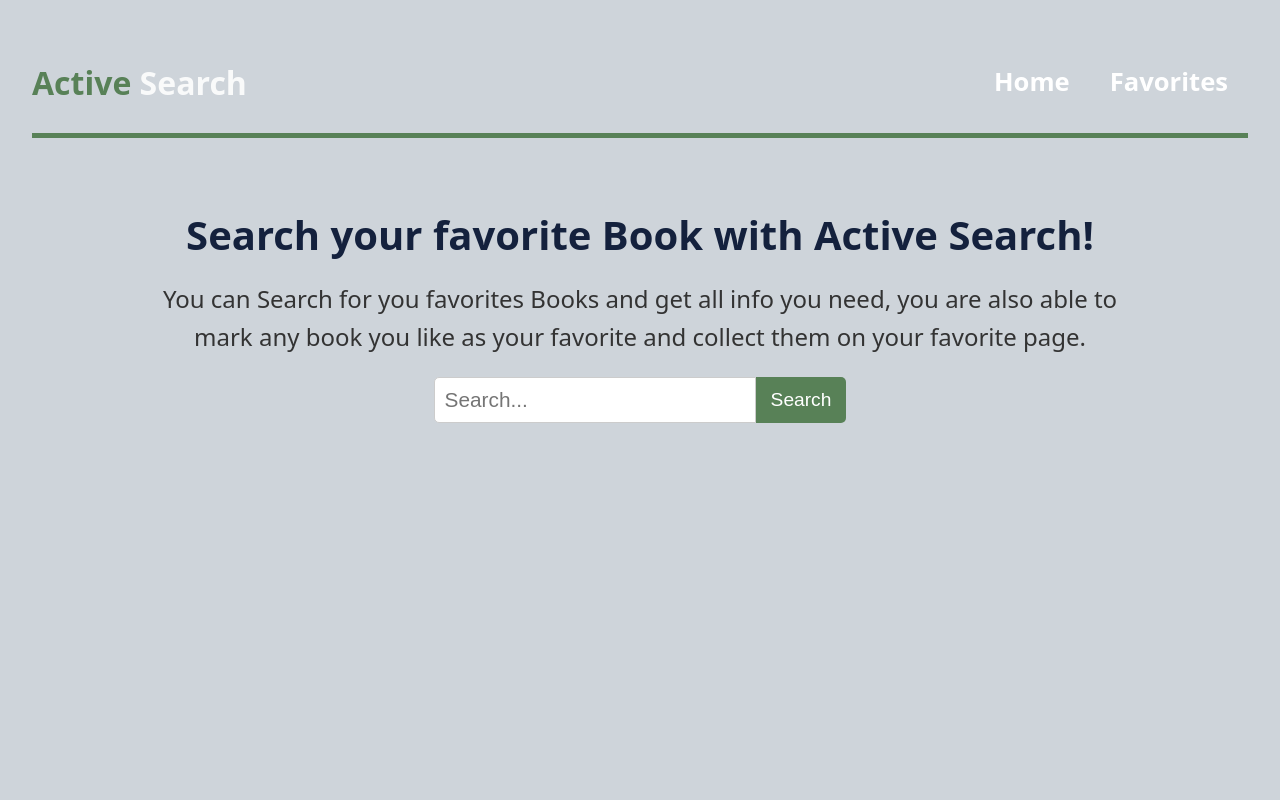
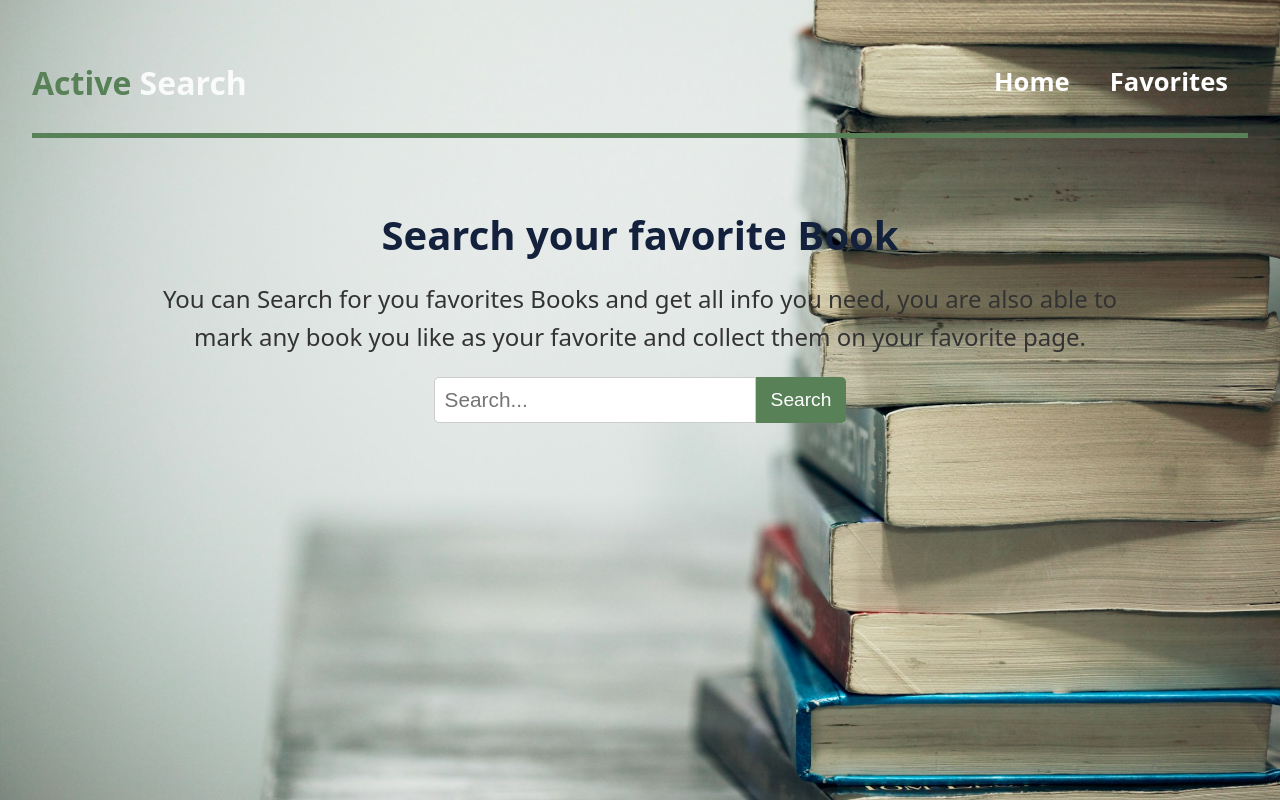
Before and after one commit to 1001hadi/react-sba-books, a React (Vite) app: page / in a window 1280 px wide. Built offline with nearby package versions, Linux system fonts and the light colour scheme; no server answers.

Commit message:
background image added and main  h1 updated

```diff
--- a/src/App.css
+++ b/src/App.css
@@ -4,6 +4,7 @@
   padding: 2rem;
   text-align: center;
 }
+
 
 .container {
   max-width: 1280px;
--- a/src/App.jsx
+++ b/src/App.jsx
@@ -8,7 +8,7 @@ import NotFound from "./pages/NotFound";
 import Navbar from "./components/Navbar/Navbar";
 
 function App() {
-  // local storage setup
+  // local storage state setup
   const [favoriteBooks, setFavoriteBooks] = useState(() => {
     try {
       const storedData = localStorage.getItem("favoriteBooks");
@@ -41,7 +41,6 @@ function App() {
         );
         return prevFavorites;
       }
-      // alert(`Adding "${bookToAdd.volumeInfo.title}" to favorites.`);
       return [...prevFavorites, bookToAdd];
     });
   };
@@ -50,7 +49,6 @@ function App() {
   const HandleRemove = (bookId) => {
     setFavoriteBooks((prevFavorites) => {
       const newFavorites = prevFavorites.filter((book) => book.id !== bookId);
-      // alert(`Book with ID "${bookId}" has been removed from your favorites.`);
       return newFavorites;
     });
   };
--- a/src/index.css
+++ b/src/index.css
@@ -9,9 +9,13 @@
 }
 
 body {
+  background-image: url("/books.jpg");
+  background-size: cover;
+  background-position: center center;
+  background-repeat: no-repeat;
+  min-height: 100vh;
   margin: 0;
   display: flex;
-
   min-width: 320px;
   min-height: 100vh;
 }
--- a/src/pages/Home.jsx
+++ b/src/pages/Home.jsx
@@ -41,7 +41,7 @@ const Home = ({ addFavorite, isFavorite }) => {
   return (
     <>
       <div className="container">
-        <h1>Search your favorite Book with Active Search!</h1>
+        <h1>Search your favorite Book</h1>
         <p>
           You can Search for you favorites Books and get all info you need, you
           are also able to mark any book you like as your favorite and collect
--- a/src/pages/NotFound.jsx
+++ b/src/pages/NotFound.jsx
@@ -3,7 +3,7 @@ const NotFound = () => {
   const navigate = useNavigate();
   return (
     <div style={{ width: "960px", textAlign: "center", marginTop: "50px" }}>
-      <h2>Error 404 - Page Not Found</h2>
+      <h2 style={{ color: "#588157" }}>Error 404 - Page Not Found</h2>
       <p>The page you are looking for does not exist.</p>{" "}
       <button
         onClick={() => navigate("/")}
```
